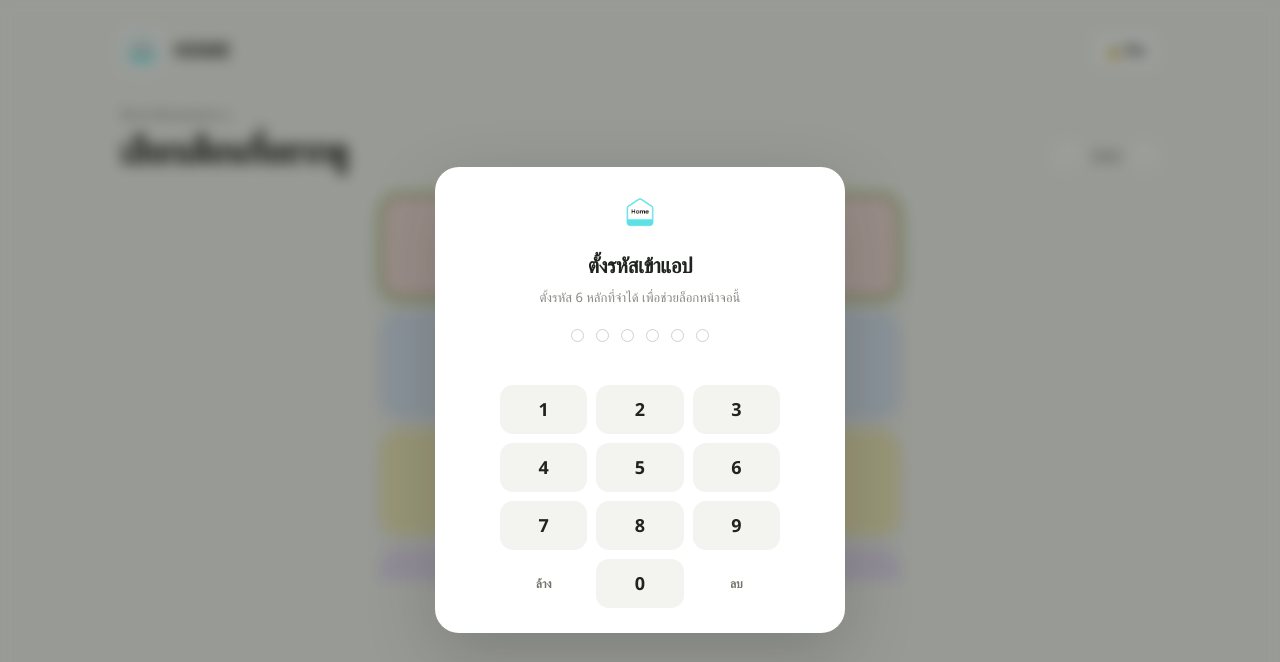
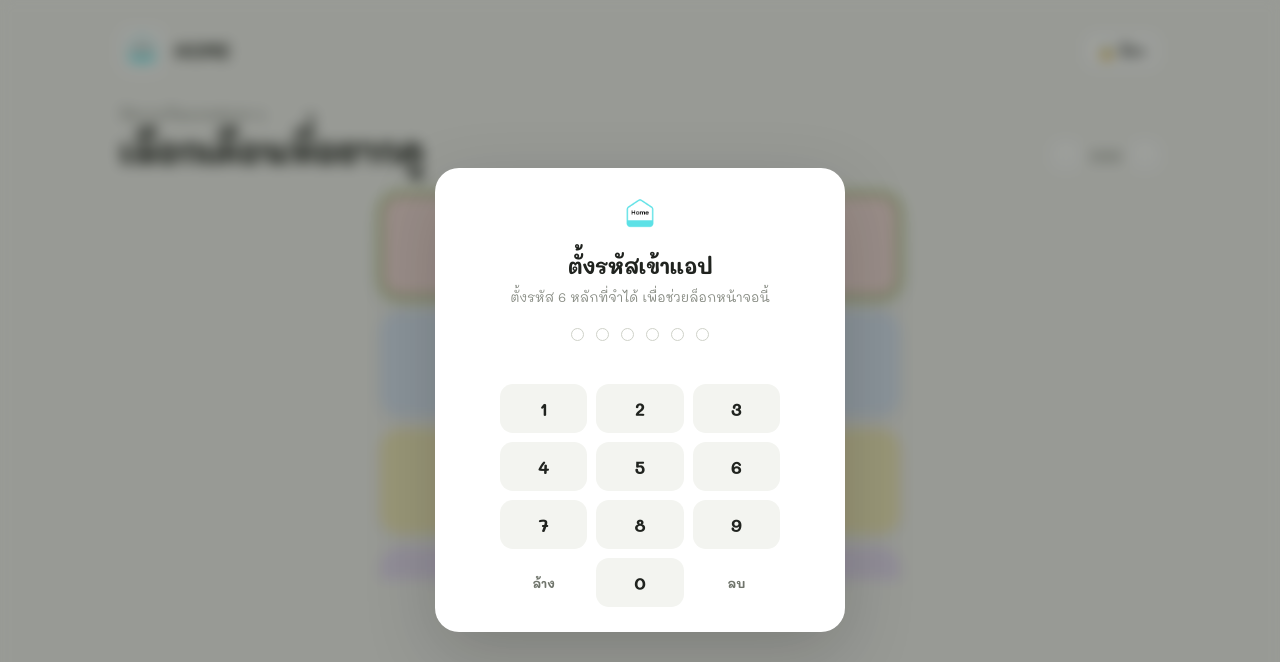
Before and after one commit to kittisakchfs/HOME, a plain HTML site: page home.html in a window 1280 px wide. Drawn offline with Linux system fonts and the light colour scheme.

Commit message:
Add files via upload

```diff
--- a/home.html
+++ b/home.html
@@ -11,6 +11,9 @@
   <link rel="manifest" href="./manifest.json">
   <link rel="icon" href="./Home.png" type="image/png">
   <link rel="apple-touch-icon" href="./Home.png">
+  <link rel="preconnect" href="https://fonts.googleapis.com">
+  <link rel="preconnect" href="https://fonts.gstatic.com" crossorigin>
+  <link href="https://fonts.googleapis.com/css2?family=Mali:wght@400;500;600;700&display=swap" rel="stylesheet">
   <style>
     :root {
       color-scheme: light;
@@ -32,7 +35,7 @@
       min-height: 100vh;
       background: var(--paper);
       color: var(--ink);
-      font-family: "Segoe UI", Tahoma, sans-serif;
+      font-family: "Mali", "Leelawadee UI", sans-serif;
       -webkit-font-smoothing: antialiased;
     }
     button, input, select { font: inherit; }
@@ -140,7 +143,7 @@
     .month-view-head { position: relative; z-index: 1; }
     .month-view-head h2 {
       color: #f4eddd;
-      font-family: Georgia, "Leelawadee UI", serif;
+      font-family: inherit;
       font-weight: 600;
       letter-spacing: -.3px;
     }
```
Also changed, not shown: index.html (+5 -2 lines).
